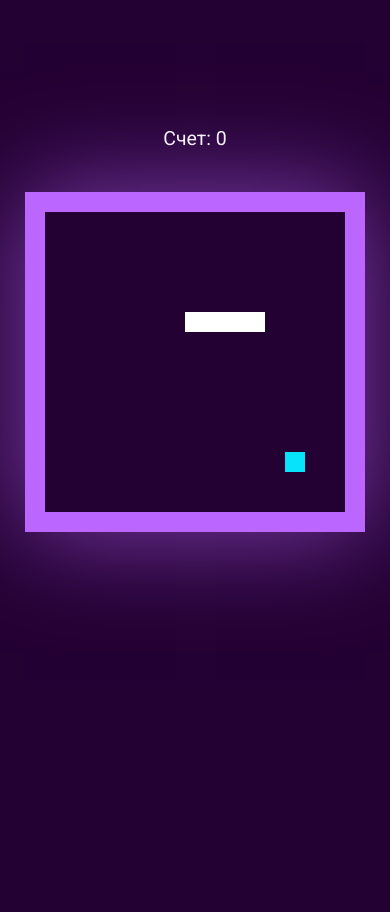
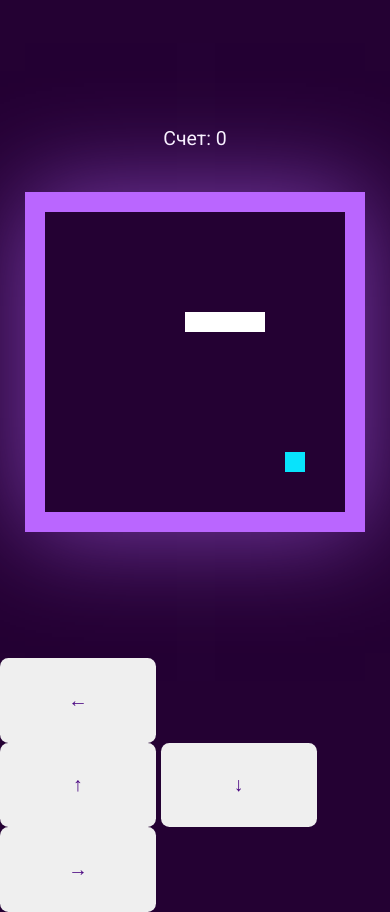
Before and after one commit to annieremeeva/snake, a plain HTML site: page index.html in a window 390 px wide. Before the commit the page ends 844 px from the top, so only its background shows below. Drawn offline with Linux system fonts and the light colour scheme.

Commit message:
fixes for mobile

```diff
--- a/index.html
+++ b/index.html
@@ -16,7 +16,15 @@
       <div class="canvas-container">
         <canvas id="board" class="game-board"></canvas>
       </div>
+    </div>
 
+    <div class="button-group">
+      <button class="arrow-left">&larr;</button>
+      <div class="up-down-buttons">
+        <button class="arrow-up">&uarr;</button>
+        <button class="arrow-down">&darr;</button>
+      </div>
+      <button class="arrow-right">&rarr;</button>
     </div>
     <div class="hidden js-modal-wrapper modal-wrapper">
       <div class="hidden js-modal modal">
--- a/main.css
+++ b/main.css
@@ -66,6 +66,8 @@ button {
   button {
     font-size: 5vw;
   }
+
+
 }
 
 .canvas-container {
--- a/snake.js
+++ b/snake.js
@@ -124,12 +124,12 @@ const body = document.querySelector('.js-body');
 let initialX =  null;
 let initialY = null;
 
-document.addEventListener('touchstart', (event) => {
+body.addEventListener('touchstart', (event) => {
   initialX = event.touches[0].clientX;
   initialY = event.touches[0].clientY;
 }, false);
 
-document.addEventListener('touchmove', (event) => {
+body.addEventListener('touchmove', (event) => {
   if (initialX === null || initialY === null) return;
 
   const currentX = event.touches[0].clientX;
```
